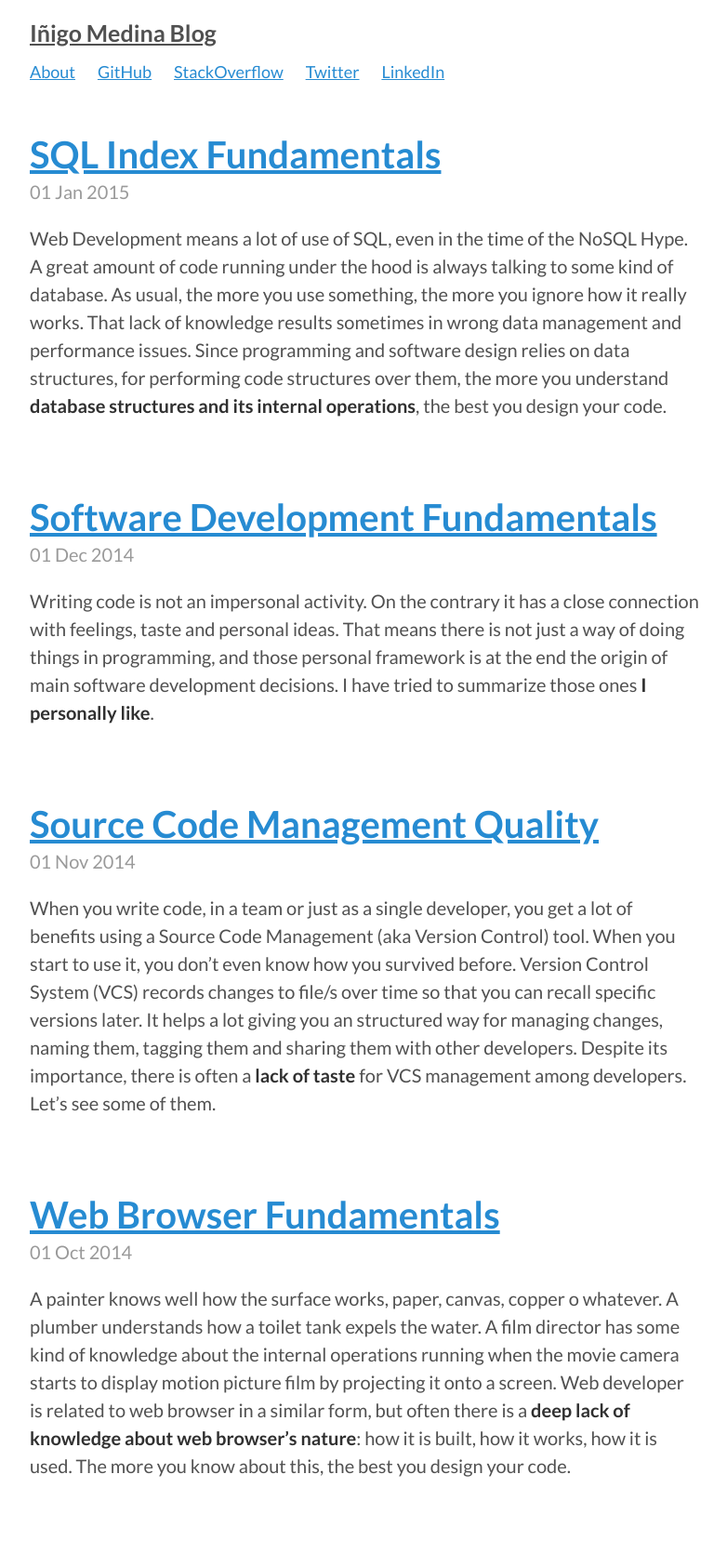
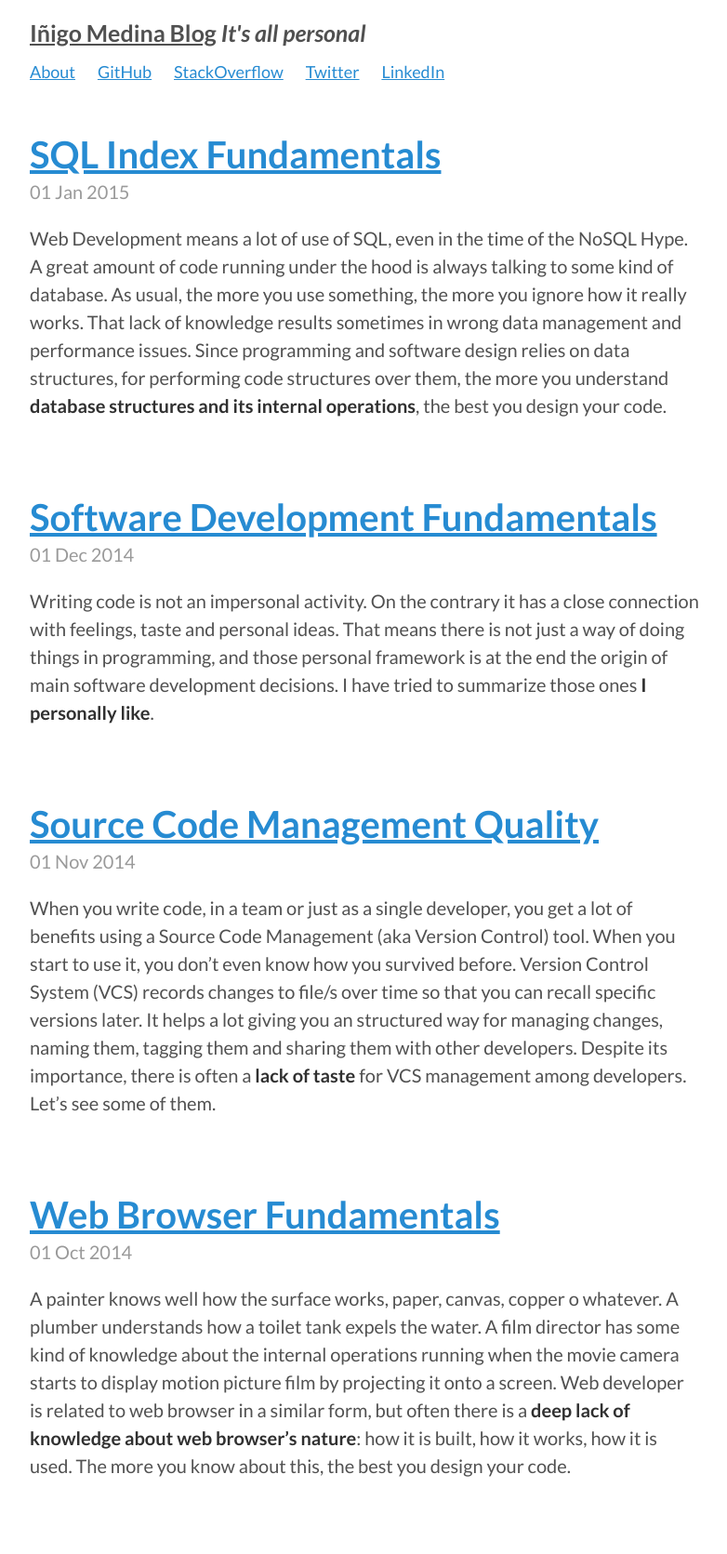
Before and after one commit to grosshat/grosshat.github.io, a Jekyll site: the page built from index.html, in a window 1280 px wide. Shown: the whole page at 93% size, without its empty margins (248-1030 px from the left). Built offline with Jekyll 4.4.1, drawn with Linux system fonts in a browser that asks for light colours; Markdown is read by kramdown in place of the engine named in the settings.

Commit message:
Add tagline to the main header.

```diff
--- a/_config.yml
+++ b/_config.yml
@@ -10,7 +10,7 @@ permalink:        pretty
 
 # Setup
 title:            Iñigo Medina Blog
-tagline:          'Code, Open Source'
+tagline:          It's all personal
 url:              http://inigomedina.github.io
 shorturl:         inigomedina.github.io
 
--- a/_layouts/default.html
+++ b/_layouts/default.html
@@ -10,6 +10,7 @@
       <div class="masthead">
         <h3 class="masthead-title">
           <a href="/" title="Home">{{ site.title }}</a>
+	  <span class="quote">{{ site.tagline }}</span>
         </h3>
 	<ul class="nav">
 	{% for page in site.pages_list %}
--- a/public/css/poole.css
+++ b/public/css/poole.css
@@ -198,6 +198,9 @@ pre code {
 }
 
 /* Quotes */
+.quote {
+  font-style: italic;
+}
 blockquote {
   padding: .5rem 1rem;
   margin: .8rem 0;
```
